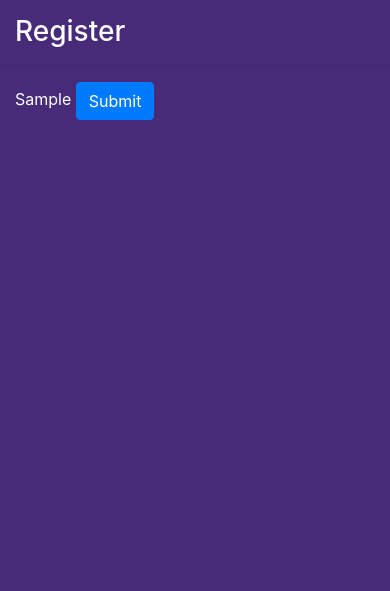
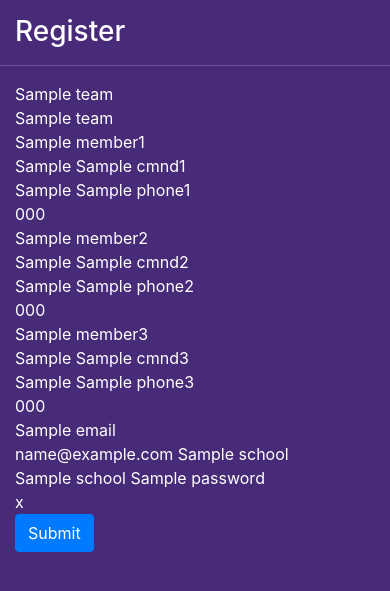
Before and after one commit to nguyendaiky/UIT-UCPC-Web, a Django app: template register/templates/register/register.html in a window 390 px wide. Shown: the part 110-701 px from the top of the page. Run offline with Django 3.2, Linux system fonts and the light colour scheme; the template is opened without the code that fills it: most values are stand-ins (such as "Sample title", 1, 10 or a date in 2020); some libraries are stand-ins or nearby versions.

Commit message:
✔️ remove Edit feature, css for Profile table, validate passwordand phone number, complete Register form

```diff
--- /dev/null
+++ b/register/static/register/css/myStyle.css
@@ -0,0 +1,30 @@
+
+table, th, td {
+    border: 1px solid #fff;
+}
+
+th, td {
+    padding: 8px;
+}
+
+th {
+    text-align: center;
+}
+
+table {
+    width: 100%;
+}
+
+.errorlist {
+    list-style-type: none;
+}
+
+#messages {
+    margin-left: 100px;
+}
+
+hr{
+    height: 1px;
+    background-color: #6d5593;
+    border: none;
+}
--- a/register/static/register/css/styleOfRegisterForm.css
+++ /dev/null
@@ -1,10 +0,0 @@
-#pos1,
-#pos2,
-#pos3,
-#pos4 {
-    margin-bottom: 28px;
-}
-
-#pos5 {
-    margin-bottom: 20px;
-}
--- a/register/templates/register/home.html
+++ b/register/templates/register/home.html
@@ -187,7 +187,7 @@
         </div>
 
         <div id="reward_information" class="col-lg-6 col-md-12 col-sm-12 col-xs-12">
-            <a href="" target="_blank">
+            <a href="{% url 'register:register' %}">
                 <p>
                     ĐĂNG KÝ
                 </p>
--- a/register/templates/register/main.html
+++ b/register/templates/register/main.html
@@ -12,7 +12,7 @@
 	<!-- <link rel="stylesheet" type="text/css" href="{% static 'css/main.css' %}"> -->
 
 	<link rel="stylesheet" type="text/css" href="{% static 'register/css/home.css' %}">
-	<link rel="stylesheet" type="text/css" href="{% static 'register/css/styleOfRegisterForm.css' %}">
+	<link rel="stylesheet" type="text/css" href="{% static 'register/css/myStyle.css' %}">
 
 	<link rel="stylesheet" type="text/css" href="{% static 'register/css/main.css' %}">
 	<script src="https://kit.fontawesome.com/562a256c19.js" crossorigin="anonymous"></script>
--- a/register/templates/register/navigations.html
+++ b/register/templates/register/navigations.html
@@ -23,14 +23,14 @@
                 <a href="{% url 'register:profile' %}" class="btn btn-success" style="width:80px;">Profile</a>
             </div>
             <div class="form-inline my-2 my-lg-0">
-                <a href="{% url 'register:logout' %}" class="btn btn-warning" style = "margin-left: 5px; width:80px;">Logout</a>
+                <a href="{% url 'register:logout' %}" class="btn" style = "margin-left: 5px; width:80px;">Logout</a>
             </div>
             {% else %}
             <div class="form-inline my-2 my-lg-0">
                 <a href="{% url 'register:login' %}" class="btn btn-success" style="width:80px;">Login</a>
             </div>
             <div class="form-inline my-2 my-lg-0">
-                <a href="{% url 'register:register' %}" class="btn btn-warning" style = "margin-left: 5px;width:80px; border: none;">Register</a>
+                <a href="{% url 'register:register' %}" class="btn" style = "margin-left: 5px;width:80px; border: none;">Register</a>
             </div>
             {% endif %}
         </div>
--- a/register/templates/register/register.html
+++ b/register/templates/register/register.html
@@ -16,7 +16,50 @@
 	<div class="container">
 		<form action="{% url 'register:register' %}" method="post">
 			{% csrf_token %}
-			{{ tf.as_p }}
+
+			{{ tf.team.label }}<br>
+			{{ tf.team }}
+			<small>{{ tf.team.errors }}</small><br>
+
+			{{ tf.member1.label }}<br>
+			{{ tf.member1 }}
+			<small>{{ tf.member1.errors }}</small>
+			{{ tf.cmnd1.label }}<br>
+			{{ tf.cmnd1 }}
+			<small>{{ tf.cmnd1.errors }}</small>
+			{{ tf.phone1.label }}<br>
+			{{ tf.phone1 }}
+			<small>{{ tf.phone1.errors }}</small><br>
+
+			{{ tf.member2.label }}<br>
+			{{ tf.member2 }}
+			<small>{{ tf.member2.errors }}</small>
+			{{ tf.cmnd2.label }}<br>
+			{{ tf.cmnd2 }}
+			<small>{{ tf.cmnd2.errors }}</small>
+			{{ tf.phone2.label }}<br>
+			{{ tf.phone2 }}
+			<small>{{ tf.phone2.errors }}</small><br>
+
+			{{ tf.member3.label }}<br>
+			{{ tf.member3 }}
+			<small>{{ tf.member3.errors }}</small>
+			{{ tf.cmnd3.label }}<br>
+			{{ tf.cmnd3 }}
+			<small>{{ tf.cmnd3.errors }}</small>
+			{{ tf.phone3.label }}<br>
+			{{ tf.phone3 }}
+			<small>{{ tf.phone3.errors }}</small><br>
+
+			{{ tf.email.label }}<br>
+			{{ tf.email }}
+			<small>{{ tf.email.errors }}</small>
+			{{ tf.school.label }}<br>
+			{{ tf.school }}
+			<small>{{ tf.school.errors }}</small>
+			{{ tf.password.label }}<br>
+			{{ tf.password }}
+			<small>{{ tf.password.errors }}</small><br>
 			<button type="submit" class="btn btn-primary">Submit</button>
 		</form>
 	</div>
--- a/register/urls.py
+++ b/register/urls.py
@@ -7,6 +7,6 @@
     path('register/', views.register.as_view(), name='register'),
     path('login/', views.login.as_view(), name='login'),
     path('profile/', views.profile, name='profile'),
-    path('edit/', views.edit.as_view(), name='edit'),
+    # path('edit/', views.edit.as_view(), name='edit'),
     path('logout/', views.logout, name='logout')
 ]
--- a/ucpc/settings.py
+++ b/ucpc/settings.py
@@ -25,7 +25,8 @@
 # SECURITY WARNING: don't run with debug turned on in production!
 DEBUG = True
 
-ALLOWED_HOSTS = []
+ALLOWED_HOSTS = [
+]
 
 
 # Application definition
```
Also changed, not shown: register/forms.py (+46 -1 lines), register/models.py (+4 -4 lines), register/templates/login/profile.html (+8 -27 lines), register/tests/testBasicAttack.py (+14 -14 lines), register/tests/testInputValidation.py (+79 -35 lines), register/views.py (+28 -28 lines), db.sqlite3, register/migrations/0006_auto_20210430_1727.py (added).
